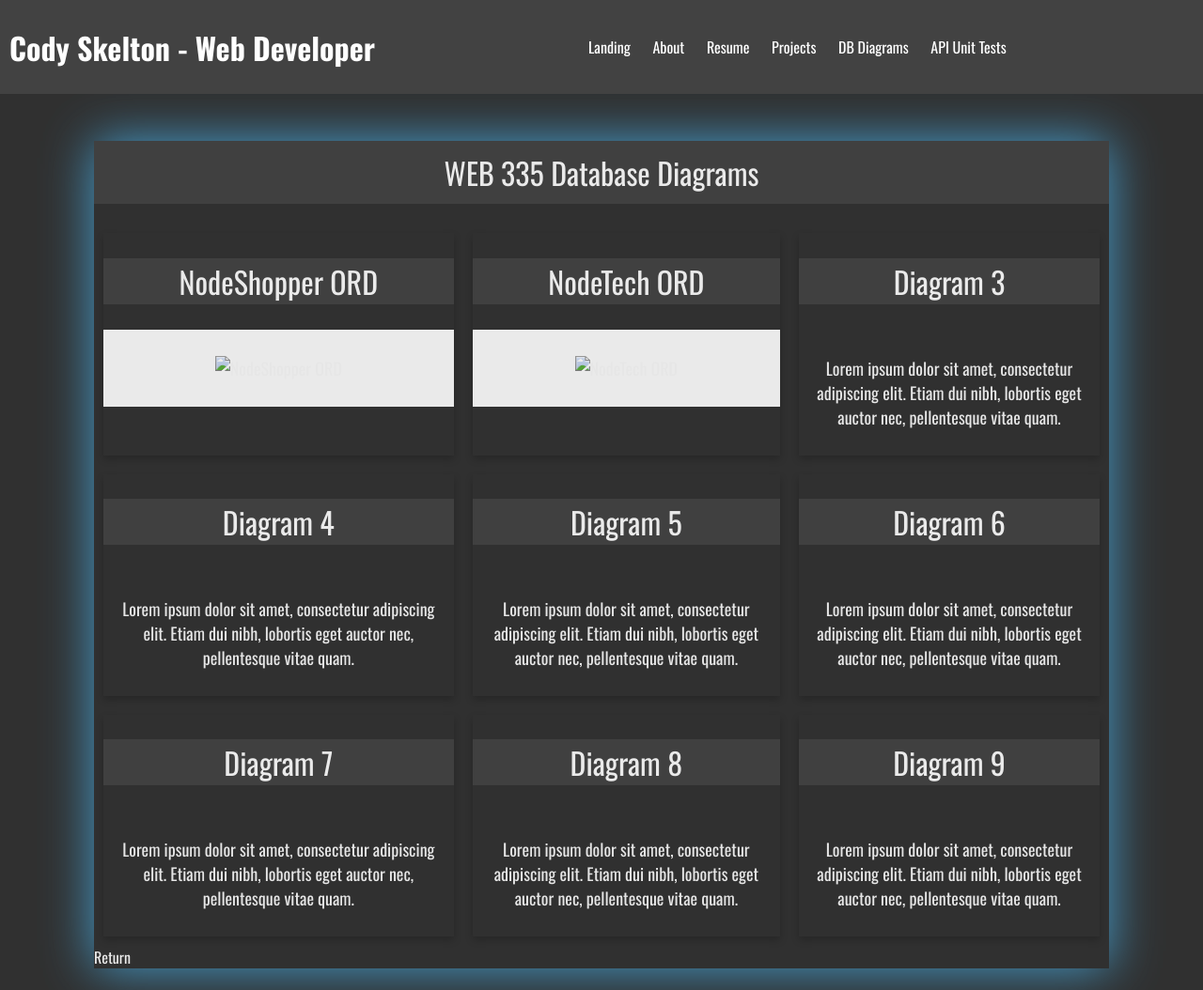
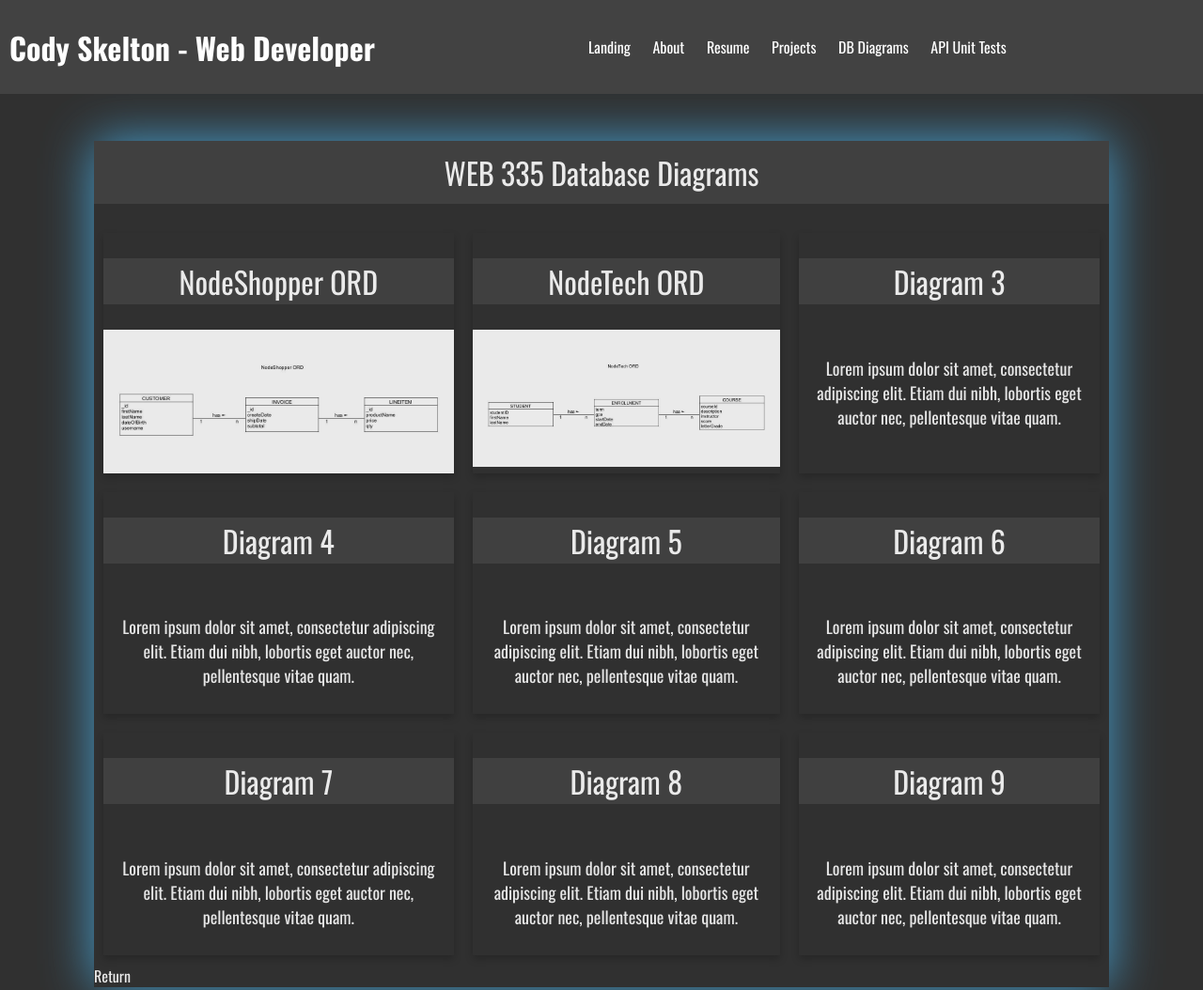
Before and after one commit to CSSkelton/portfolio, a plain HTML site: page db.html in a window 1280 px wide. Shown: the top 1054 px of the page at 94% size. Drawn offline with nearby package versions, Linux system fonts and the light colour scheme; the site is published under a folder, as on GitHub Pages, so addresses that start at the root find nothing.

Commit message:
adjusting file paths

```diff
--- a/db.html
+++ b/db.html
@@ -30,7 +30,7 @@
                     <h2 class="card-title">NodeShopper ORD</h2>
                     <div class="card-content ord">
                         <p>
-                            <img src="/media/NodeShopper ORD.jpg" alt="NodeShopper ORD">
+                            <img src="./media/NodeShopper ORD.jpg" alt="NodeShopper ORD">
                         </p>
                     </div>
                 </div>
@@ -39,7 +39,7 @@
                     <h2 class="card-title">NodeTech ORD</h2>
                     <div class="card-content ord">
                         <p>
-                            <img src="/media/NodeTech ORD.jpg" alt="NodeTech ORD">
+                            <img src="./media/NodeTech ORD.jpg" alt="NodeTech ORD">
                         </p>
                     </div>
                 </div>
```
